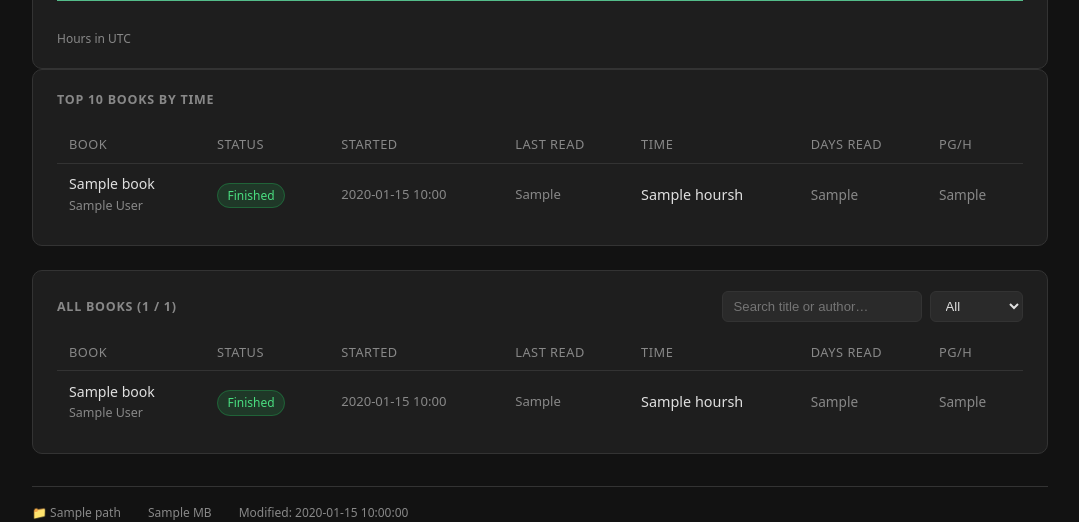
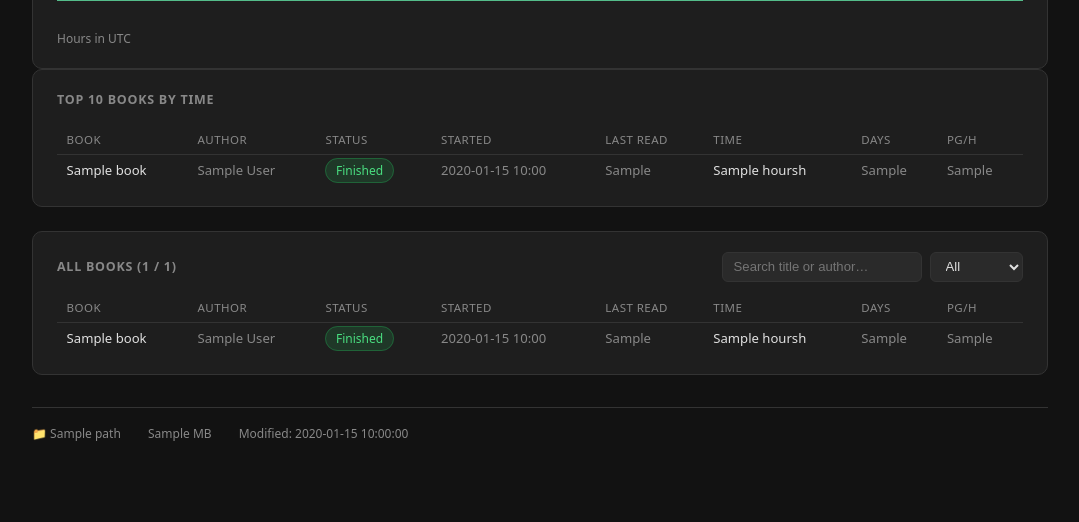
Before and after one commit to nefelodamon/KoServer, a FastAPI app: template koserver/app/services/kostats/templates/user_stats.html in a window 1280 px wide. Shown: the part 3305-3827 px from the top of the page, without its empty margins (200-1279 px from the left). After the commit the page ends 3746 px from the top, so only its background shows below. Run offline with FastAPI, Linux system fonts and the light colour scheme; the template is opened without the code that fills it: most values are stand-ins (such as "Sample title", 1, 10 or a date in 2020); a map, chart or similar area stays blank; parts of the project's set-up code (start-up, migrations or seed data) failed here and were passed over.

Commit message:
Fix days_read, add Author column, compact tables (0.1.67)
- days_read: use integer day-epoch (start_time/86400) instead of
  date(...,'unixepoch') which returned NULL for many rows
- Sync top_books days_read from all_books after full merge so both
  tables show consistent values
- Separate Author column in both tables; remove stacked author from title cell
- Compact table style: tighter padding and smaller font via .stats-table

Co-Authored-By: Claude Sonnet 4.6 <noreply@anthropic.com>

```diff
--- a/koserver/app/services/kostats/templates/user_stats.html
+++ b/koserver/app/services/kostats/templates/user_stats.html
@@ -126,31 +126,30 @@
 <div class="panel">
   <div class="panel-title">Top 10 books by time</div>
   {% if stats.top_books %}
-  <table class="recycle-table sortable-table" id="top-books-table">
+  <table class="recycle-table sortable-table stats-table" id="top-books-table">
     <thead>
       <tr>
         <th class="sortable" data-col="0">Book</th>
-        <th class="sortable" data-col="1">Status</th>
-        <th class="sortable" data-col="2">Started</th>
-        <th class="sortable" data-col="3">Last read</th>
-        <th class="sortable" data-col="4">Time</th>
-        <th class="sortable" data-col="5">Days read</th>
-        <th class="sortable" data-col="6">pg/h</th>
+        <th class="sortable" data-col="1">Author</th>
+        <th class="sortable" data-col="2">Status</th>
+        <th class="sortable" data-col="3">Started</th>
+        <th class="sortable" data-col="4">Last read</th>
+        <th class="sortable" data-col="5">Time</th>
+        <th class="sortable" data-col="6">Days</th>
+        <th class="sortable" data-col="7">pg/h</th>
       </tr>
     </thead>
     <tbody>
     {% for b in stats.top_books %}
       <tr class="book-row" data-title="{{ b.title }}" data-authors="{{ b.authors }}" data-status="{{ b.status }}" data-started="{{ b.started }}" data-lastread="{{ b.last_read }}" data-hours="{{ b.hours }}" data-pph="{{ b.pages_per_hour }}">
-        <td>
-          <div style="font-weight:500; font-size:0.88rem">{{ b.title }}</div>
-          {% if b.authors %}<div style="font-size:0.78rem; color:var(--text-muted)">{{ b.authors }}</div>{% endif %}
-        </td>
+        <td data-val="{{ b.title }}" style="font-weight:500">{{ b.title }}</td>
+        <td data-val="{{ b.authors }}" style="color:var(--text-muted)">{{ b.authors }}</td>
         <td data-val="{{ b.status }}"><span class="meta-badge status-{{ b.status | lower }}">{{ b.status }}</span></td>
-        <td data-val="{{ b.started }}" style="white-space:nowrap; color:var(--text-muted); font-size:0.82rem">{{ b.started | localtime }}</td>
-        <td data-val="{{ b.last_read }}" style="white-space:nowrap; color:var(--text-muted); font-size:0.82rem">{{ b.last_read | localtime }}</td>
+        <td data-val="{{ b.started }}" style="white-space:nowrap; color:var(--text-muted)">{{ b.started | localtime }}</td>
+        <td data-val="{{ b.last_read }}" style="white-space:nowrap; color:var(--text-muted)">{{ b.last_read | localtime }}</td>
         <td data-val="{{ b.hours }}" style="white-space:nowrap">{{ b.hours }}h</td>
-        <td data-val="{{ b.days_read }}" style="color:var(--text-muted); font-size:0.85rem">{{ b.days_read }}</td>
-        <td data-val="{{ b.pages_per_hour }}" style="color:var(--text-muted); font-size:0.85rem">{{ b.pages_per_hour }}</td>
+        <td data-val="{{ b.days_read }}" style="color:var(--text-muted)">{{ b.days_read }}</td>
+        <td data-val="{{ b.pages_per_hour }}" style="color:var(--text-muted)">{{ b.pages_per_hour }}</td>
       </tr>
     {% endfor %}
     </tbody>
@@ -175,31 +174,30 @@
     </div>
   </div>
   {% if stats.all_books %}
-  <table class="recycle-table sortable-table" id="all-books-table">
+  <table class="recycle-table sortable-table stats-table" id="all-books-table">
     <thead>
       <tr>
         <th class="sortable" data-col="0">Book</th>
-        <th class="sortable" data-col="1">Status</th>
-        <th class="sortable" data-col="2">Started</th>
-        <th class="sortable" data-col="3">Last read</th>
-        <th class="sortable" data-col="4">Time</th>
-        <th class="sortable" data-col="5">Days read</th>
-        <th class="sortable" data-col="6">pg/h</th>
+        <th class="sortable" data-col="1">Author</th>
+        <th class="sortable" data-col="2">Status</th>
+        <th class="sortable" data-col="3">Started</th>
+        <th class="sortable" data-col="4">Last read</th>
+        <th class="sortable" data-col="5">Time</th>
+        <th class="sortable" data-col="6">Days</th>
+        <th class="sortable" data-col="7">pg/h</th>
       </tr>
     </thead>
     <tbody>
     {% for b in stats.all_books %}
       <tr class="book-row" data-title="{{ b.title }}" data-authors="{{ b.authors }}" data-status="{{ b.status }}" data-started="{{ b.started }}" data-lastread="{{ b.last_read }}" data-hours="{{ b.hours }}" data-pph="{{ b.pages_per_hour }}">
-        <td>
-          <div style="font-weight:500; font-size:0.88rem">{{ b.title }}</div>
-          {% if b.authors %}<div style="font-size:0.78rem; color:var(--text-muted)">{{ b.authors }}</div>{% endif %}
-        </td>
+        <td data-val="{{ b.title }}" style="font-weight:500">{{ b.title }}</td>
+        <td data-val="{{ b.authors }}" style="color:var(--text-muted)">{{ b.authors }}</td>
         <td data-val="{{ b.status }}"><span class="meta-badge status-{{ b.status | lower }}">{{ b.status }}</span></td>
-        <td data-val="{{ b.started }}" style="white-space:nowrap; color:var(--text-muted); font-size:0.82rem">{{ b.started | localtime }}</td>
-        <td data-val="{{ b.last_read }}" style="white-space:nowrap; color:var(--text-muted); font-size:0.82rem">{{ b.last_read | localtime }}</td>
+        <td data-val="{{ b.started }}" style="white-space:nowrap; color:var(--text-muted)">{{ b.started | localtime }}</td>
+        <td data-val="{{ b.last_read }}" style="white-space:nowrap; color:var(--text-muted)">{{ b.last_read | localtime }}</td>
         <td data-val="{{ b.hours }}" style="white-space:nowrap">{{ b.hours }}h</td>
-        <td data-val="{{ b.days_read }}" style="color:var(--text-muted); font-size:0.85rem">{{ b.days_read }}</td>
-        <td data-val="{{ b.pages_per_hour }}" style="color:var(--text-muted); font-size:0.85rem">{{ b.pages_per_hour }}</td>
+        <td data-val="{{ b.days_read }}" style="color:var(--text-muted)">{{ b.days_read }}</td>
+        <td data-val="{{ b.pages_per_hour }}" style="color:var(--text-muted)">{{ b.pages_per_hour }}</td>
       </tr>
     {% endfor %}
     </tbody>
--- a/koserver/app/static/style.css
+++ b/koserver/app/static/style.css
@@ -569,6 +569,9 @@ th.sort-desc::after { content: ' ▼'; font-size: 0.65rem; opacity: 0.8; }
 
 .recycle-table tbody tr:hover { background: var(--surface2); }
 
+.stats-table th, .stats-table td { padding: 0.3rem 0.6rem; font-size: 0.82rem; }
+.stats-table th { font-size: 0.72rem; }
+
 .recycle-table a { color: var(--accent); }
 .recycle-table a:hover { color: var(--accent-hover); }
 
--- a/koserver/config.yaml
+++ b/koserver/config.yaml
@@ -1,5 +1,5 @@
 name: KoServer
-version: "0.1.66"
+version: "0.1.67"
 slug: koserver
 description: Host for various services including KoCharacters (KOReader character viewer)
 url: https://github.com/nefelodamon/KoServer
```
Also changed, not shown: koserver/app/services/kostats/stats_reader.py (+8 -2 lines).
